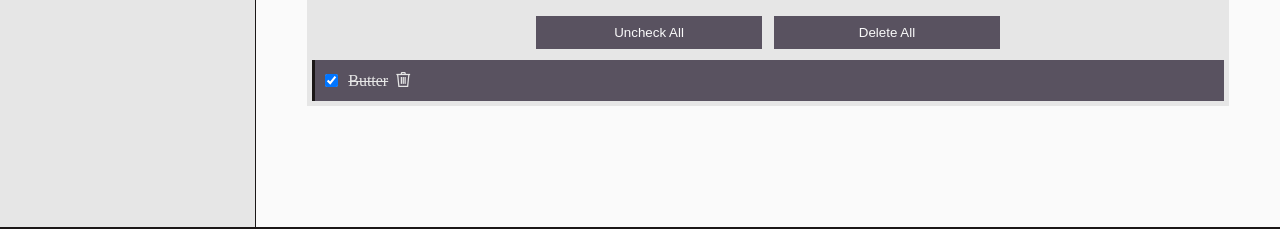
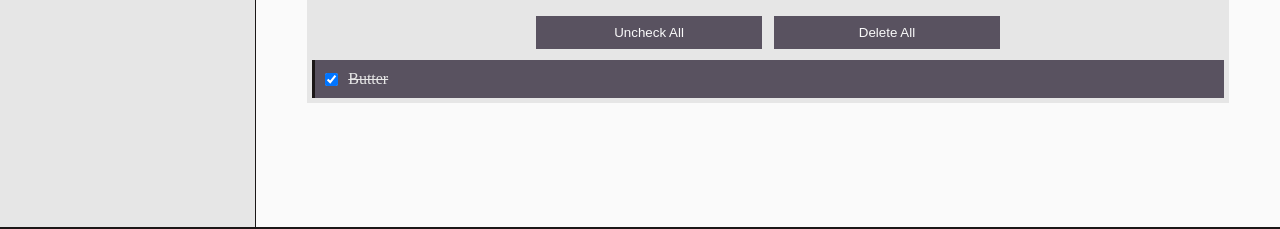
Before and after one commit to robisonwebdev/todo-react, a React (Create React App) app: page / in a window 1280 px wide. Shown: the part 549-778 px from the top of the page. Built offline with nearby package versions, Linux system fonts and the light colour scheme.

Commit message:
Added iconName prop and passed it to className for the icon

```diff
--- a/src/components/Checkbox.js
+++ b/src/components/Checkbox.js
@@ -1,6 +1,6 @@
 import React from 'react';
 
-const Checkbox = ({ className, checked, id, onChange, onClick, name }) => {
+const Checkbox = ({ className, checked, iconName, id, onChange, onClick, name }) => {
     return (
         <label className={className}>
             <div className='itemLeft'>
@@ -8,7 +8,7 @@ const Checkbox = ({ className, checked, id, onChange, onClick, name }) => {
                 {name}
             </div>
             <div className='itemRight'>
-                <i className="las la-trash" onClick={() => onClick(id, name)}></i>
+                <i className={iconName} onClick={() => onClick(id, name)}></i>
             </div>
         </label>
     );
```
